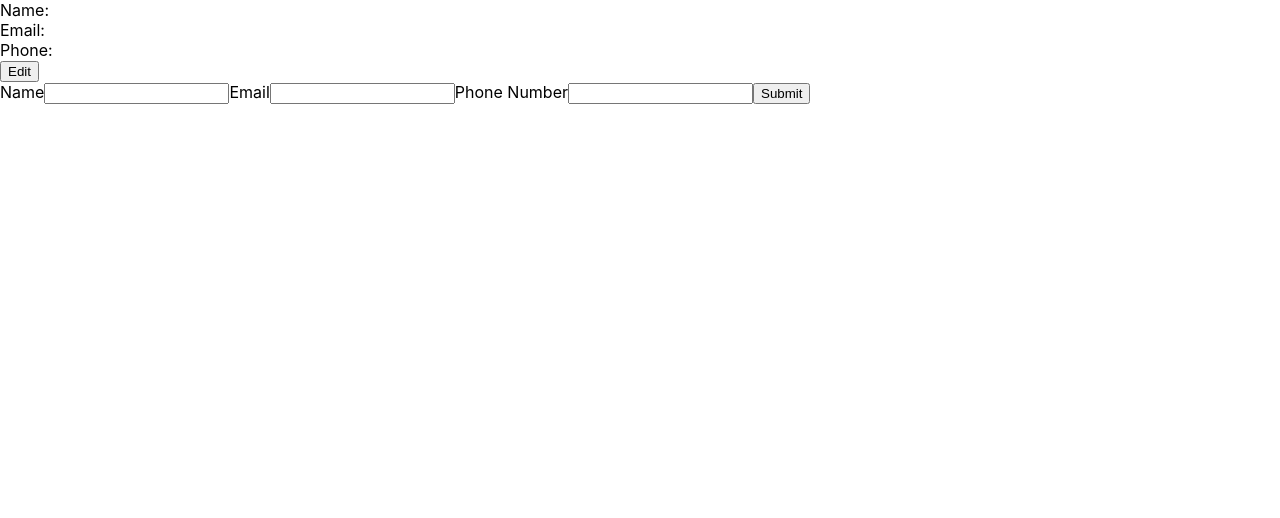
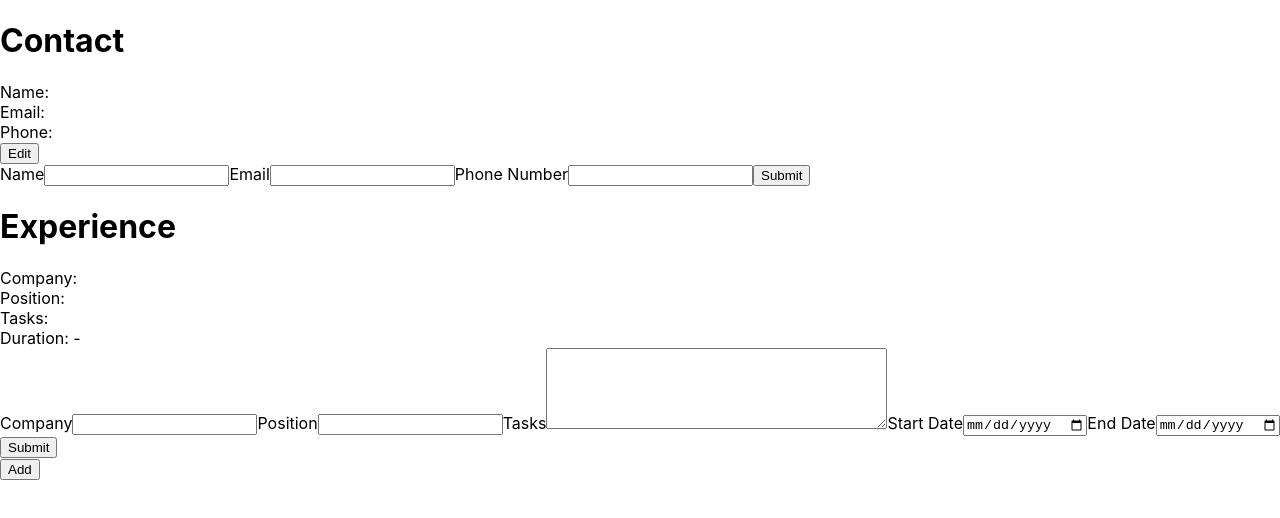
Before and after one commit to Jdonne/cv-project, a React (Create React App) app: page / in a window 1280 px wide. Shown: the top 518 px of the page. Built offline with nearby package versions, Linux system fonts and the light colour scheme.

Commit message:
Add experience section functionality: submit and add

```diff
--- a/src/App.js
+++ b/src/App.js
@@ -1,16 +1,37 @@
 import "./App.css";
 import React, { Component } from "react";
 import Contact from "./components/contact";
+import Experience from "./components/experience";
 
 class App extends Component {
   constructor(props) {
     super(props);
     this.state = {
       contact: { name: "", email: "", phone: "", submitted: "" },
+      experience: [
+        {
+          company: "",
+          position: "",
+          tasks: "",
+          start: "",
+          end: "",
+          submitted: "",
+        },
+      ],
     };
     this.contactObj = this.state.contact;
+    this.expObj = {
+      company: "",
+      position: "",
+      tasks: "",
+      start: "",
+      end: "",
+      submitted: "",
+    };
+    this.expArr = [];
   }
 
+  //updates contact input values
   handleContactChange = (e) => {
     if (e.target.id === "name") {
       this.contactObj.name = e.target.value;
@@ -21,7 +42,8 @@ class App extends Component {
     }
   };
 
-  handleSubmit = (e) => {
+  //submits values to state/display
+  handleContactSubmit = (e) => {
     e.preventDefault();
     this.contactObj.submitted = "hidden";
     this.setState({ contact: this.contactObj });
@@ -29,26 +51,86 @@ class App extends Component {
     // e.target.reset();
   };
 
-  handleEdit = (e) => {
+  // edits contact info
+  handleContactEdit = (e) => {
     this.contactObj.submitted = "";
     this.setState({ contact: this.contactObj });
     // this.nameEdit.current.value = this.contactObj.name;
   };
 
-  //give the setState to a submit function?
+  handleExpChange = (e) => {
+    if (e.target.id === "company") {
+      this.expObj.company = e.target.value;
+    } else if (e.target.id === "position") {
+      this.expObj.position = e.target.value;
+    } else if (e.target.id === "tasks") {
+      this.expObj.tasks = e.target.value;
+    } else if (e.target.id === "start") {
+      this.expObj.start = e.target.value;
+    } else if (e.target.id === "end") {
+      this.expObj.end = e.target.value;
+    }
+  };
+
+  handleExpSubmit = (e) => {
+    e.preventDefault();
+    this.expObj.submitted = "hidden";
+    this.expArr = this.expArr.concat(this.expObj);
+    this.setState({ experience: this.expArr }, function () {
+      console.log(this.state.experience);
+    });
+    this.expObj = {
+      company: "",
+      position: "",
+      tasks: "",
+      start: "",
+      end: "",
+      submitted: "",
+    };
+  };
+  handleExpAdd = (e) => {
+    this.setState({
+      experience: this.state.experience.concat({
+        company: "",
+        position: "",
+        tasks: "",
+        start: "",
+        end: "",
+        submitted: "",
+      }),
+    });
+    console.log(this.state.experience);
+  };
 
   render() {
     return (
       <React.Fragment>
+        <h1>Contact</h1>
         <Contact
           name={this.state.contact.name}
           email={this.state.contact.email}
           phone={this.state.contact.phone}
           submitted={this.state.contact.submitted}
           handleContact={this.handleContactChange}
-          handleSubmit={this.handleSubmit}
-          handleEdit={this.handleEdit}
+          handleSubmit={this.handleContactSubmit}
+          handleEdit={this.handleContactEdit}
         />
+        <h1>Experience</h1>
+        {this.state.experience.map((ex, index) => (
+          <Experience
+            key={index}
+            company={ex.company}
+            position={ex.position}
+            tasks={ex.tasks}
+            start={ex.start}
+            end={ex.end}
+            submitted={ex.submitted}
+            handleChange={this.handleExpChange}
+            handleSubmit={this.handleExpSubmit}
+            handleAdd={this.handleExpAdd}
+          />
+        ))}
+        <button onClick={this.handleExpAdd}>Add </button>
       </React.Fragment>
     );
   }
--- a/src/components/experience.jsx
+++ b/src/components/experience.jsx
@@ -0,0 +1,58 @@
+import React, { Component } from "react";
+
+class Experience extends Component {
+  render() {
+    const {
+      company,
+      position,
+      tasks,
+      start,
+      end,
+      handleChange,
+      handleSubmit,
+      //   handleAdd,
+      submitted,
+    } = this.props;
+    return (
+      <React.Fragment>
+        <div>
+          <div>Company:{" " + company}</div>
+          <div>Position: {" " + position}</div>
+          <div>Tasks: {" " + tasks}</div>
+          <div>
+            Duration: {" " + start} - {end}
+          </div>
+        </div>
+        <form onSubmit={handleSubmit} className={submitted}>
+          <label>
+            Company
+            <input type="text" id="company" onChange={handleChange} />
+          </label>
+          <label>
+            Position
+            <input type="text" id="position" onChange={handleChange} />
+          </label>
+          <label>
+            Tasks
+            <textarea
+              id="tasks"
+              rows="5"
+              cols="40"
+              onChange={handleChange}></textarea>
+          </label>
+          <label>
+            Start Date
+            <input type="date" id="start" onChange={handleChange} />
+          </label>
+          <label>
+            End Date
+            <input type="date" id="end" onChange={handleChange} />
+          </label>
+          <button type="submit">Submit</button>
+        </form>
+      </React.Fragment>
+    );
+  }
+}
+
+export default Experience;
```
